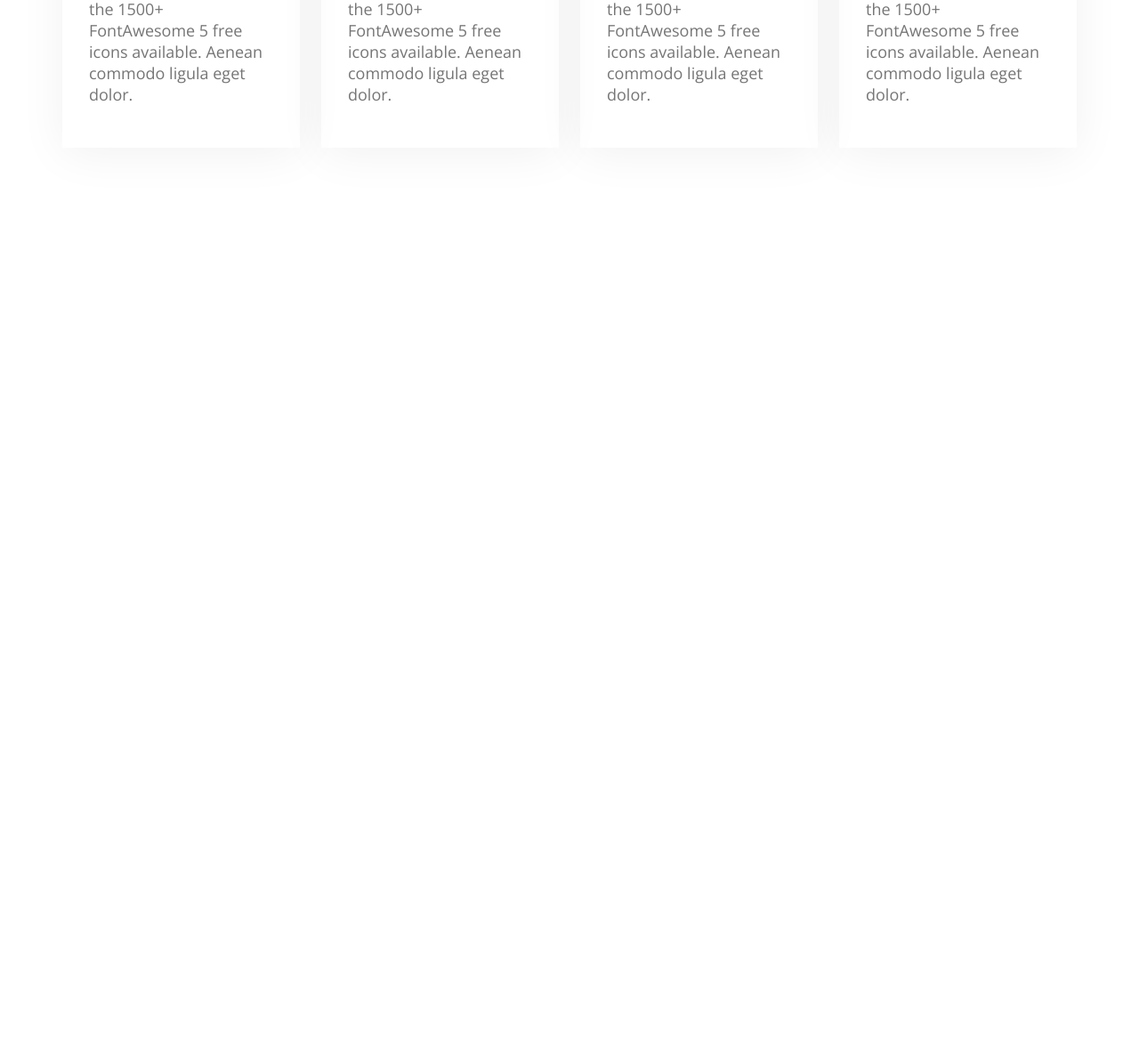
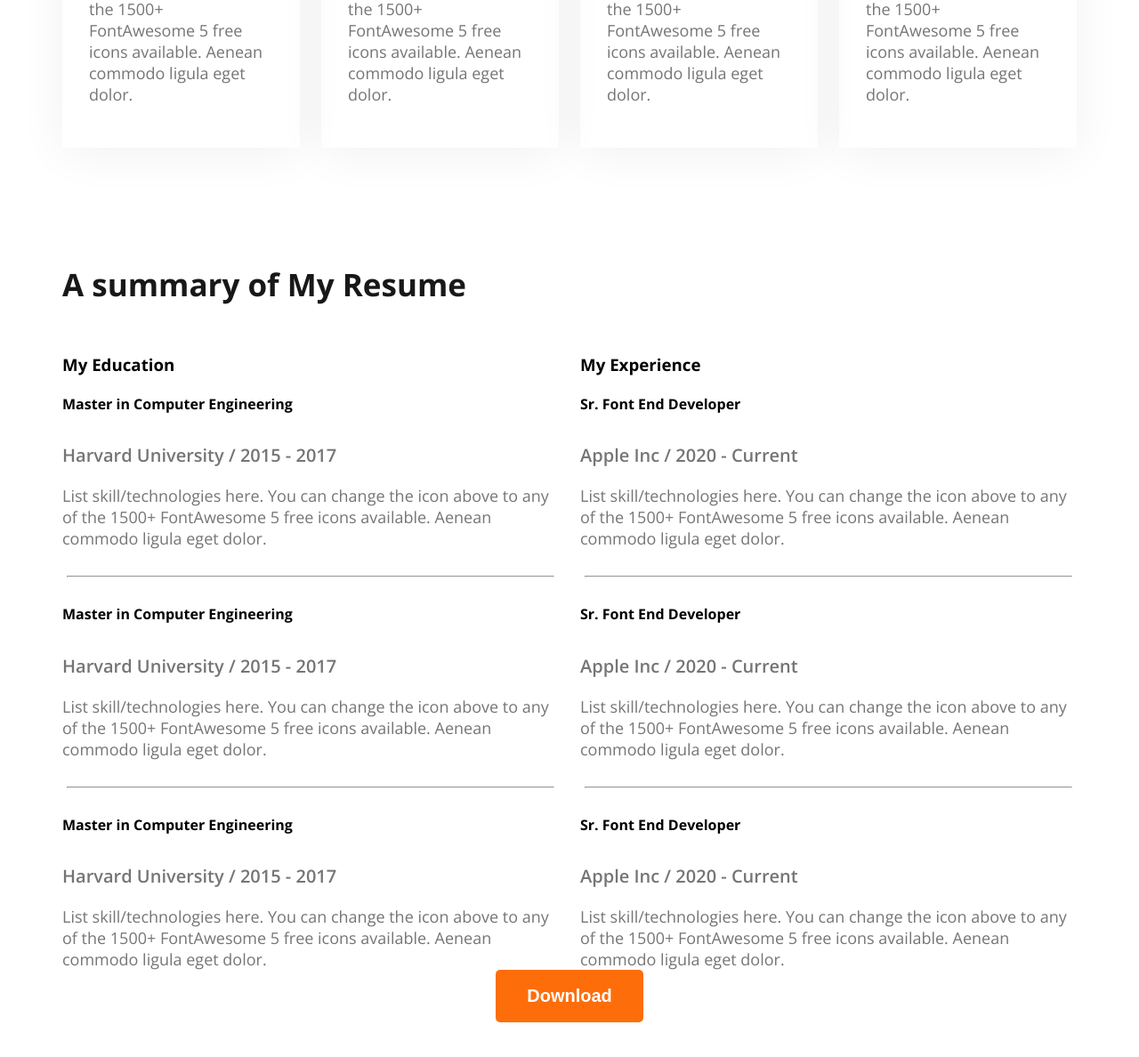
Before and after one commit to sadia6867/web-dev-portfolio, a plain HTML site: page index.html in a window 1280 px wide. Shown: the part 2131-3319 px from the top of the page at 89% size. Before the commit the page ends 2427 px from the top, so only its background shows below. Drawn offline with nearby package versions, Linux system fonts and the light colour scheme.

Commit message:
resume section

```diff
--- a/index.html
+++ b/index.html
@@ -85,6 +85,61 @@
            </div>
         </div>
       </section>
+      <section class="resume">
+        <h3 class="section-title">A summary of My Resume</h3>
+        <div class="resume-container">
+            <!-- .resume-column*2>h3.resume-column-title+.experience*3>h4.experience-title+h5.experience-sub-title+.experience-description -->
+            <div class="resume-column">
+                <h3 class="resume-column-title">My Education</h3>
+                <div class="experience">
+                    <h4 class="experience-title">Master in Computer Engineering</h4>
+                    <h5 class="experience-sub-title">Harvard University / 2015 - 2017</h5>
+                    <div class="experience-description section-description">List skill/technologies here. You can change the icon above
+to any of the 1500+ FontAwesome 5 free icons available. Aenean commodo ligula eget dolor.</div>
+                </div>
+                <hr>
+                <div class="experience">
+                    <h4 class="experience-title">Master in Computer Engineering</h4>
+                    <h5 class="experience-sub-title">Harvard University / 2015 - 2017</h5>
+                    <div class="experience-description section-description">List skill/technologies here. You can change the icon above
+to any of the 1500+ FontAwesome 5 free icons available. Aenean commodo ligula eget dolor.</div>
+                </div>
+                <hr>
+                <div class="experience">
+                    <h4 class="experience-title">Master in Computer Engineering</h4>
+                    <h5 class="experience-sub-title">Harvard University / 2015 - 2017</h5>
+                    <div class="experience-description section-description">List skill/technologies here. You can change the icon above
+to any of the 1500+ FontAwesome 5 free icons available. Aenean commodo ligula eget dolor.</div>
+                 </div>
+                </div>
+            <div class="resume-column">
+                <h3 class="resume-column-title">My Experience</h3>
+                <div class="experience">
+                    <h4 class="experience-title">Sr. Font End Developer</h4>
+                    <h5 class="experience-sub-title">Apple Inc / 2020 - Current</h5>
+                    <div class="experience-description section-description">List skill/technologies here. You can change the icon above
+to any of the 1500+ FontAwesome 5 free icons available. Aenean commodo ligula eget dolor.</div>
+                </div>
+                <hr>
+                <div class="experience">
+                    <h4 class="experience-title">Sr. Font End Developer</h4>
+                    <h5 class="experience-sub-title">Apple Inc / 2020 - Current</h5>
+                    <div class="experience-description section-description">List skill/technologies here. You can change the icon above
+to any of the 1500+ FontAwesome 5 free icons available. Aenean commodo ligula eget dolor.</div>
+                </div>
+                <hr>
+                <div class="experience">
+                    <h4 class="experience-title">Sr. Font End Developer</h4>
+                    <h5 class="experience-sub-title">Apple Inc / 2020 - Current</h5>
+                    <div class="experience-description section-description">List skill/technologies here. You can change the icon above
+to any of the 1500+ FontAwesome 5 free icons available. Aenean commodo ligula eget dolor.</div>
+                </div>
+            </div>
+        </div>
+        <div class="text-center 0">
+            <button class="btn-primary">Download</button>
+        </div>
+      </section>
     </main>
     <footer>
 
--- a/styles/portfolio.css
+++ b/styles/portfolio.css
@@ -132,3 +132,21 @@ justify-content: space-around;
     padding: 30px;
     box-shadow: 0px 6px 50px 0px rgba(0, 0, 0, 0.06);
 }
+
+/* resume section style */
+.resume-container{
+    display: flex;
+    gap: 24px;
+}
+.experience-sub-title{
+    color: #757575;
+    font-size: 20px;
+    font-weight: 600;
+    margin-bottom: 20px;
+}
+.resume hr{
+    margin: 30px 5px;
+}
+.resume-btn{
+    margin-top: 50px;
+}
```
